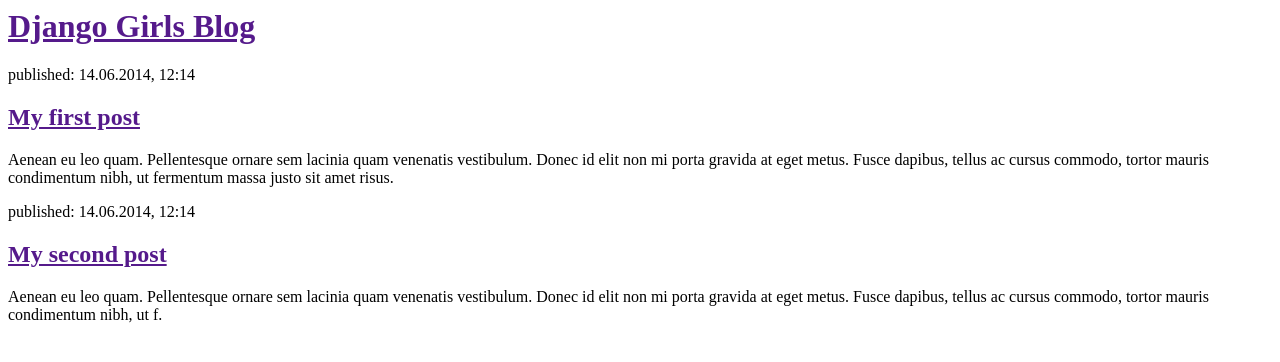
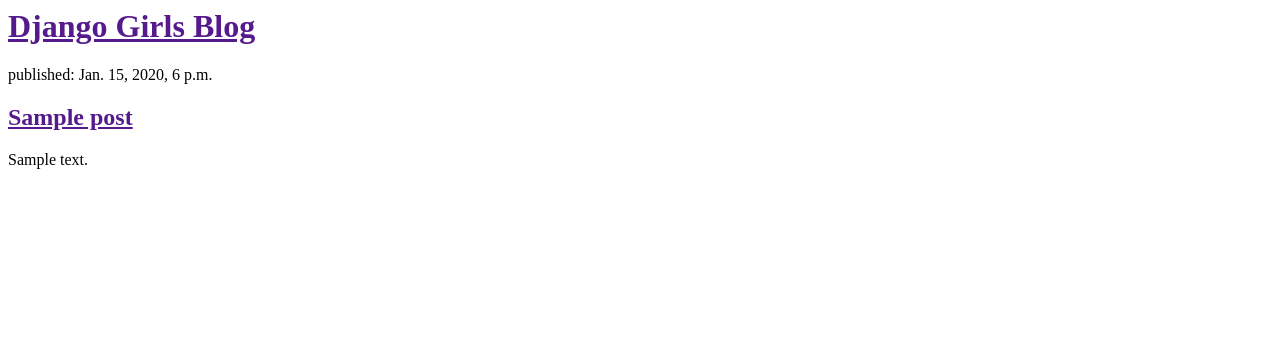
Before and after one commit to xylong0629/my-first-blog, a Django app: template blog/templates/blog/post_list.html in a window 1280 px wide. Shown: the top 362 px of the page. Run offline with Django 3.2, Linux system fonts and the light colour scheme; the template is opened without the code that fills it: values that come from a table or form of the project are taken from there, others are empty; tables that the repository leaves empty hold one stand-in row (values such as "Sample post").

Commit message:
Modefied template to display posts from database

```diff
--- a/blog/templates/blog/post_list.html
+++ b/blog/templates/blog/post_list.html
@@ -16,16 +16,18 @@
             <h1><a href="">Django Girls Blog</a></h1>
         </div>
 
+<!--            {{ posts }} -->
+        {% for post in posts %}
         <div>
-            <p>published: 14.06.2014, 12:14</p>
-            <h2><a href="">My first post</a></h2>
-            <p>Aenean eu leo quam. Pellentesque ornare sem lacinia quam venenatis vestibulum. Donec id elit non mi porta gravida at eget metus. Fusce dapibus, tellus ac cursus commodo, tortor mauris condimentum nibh, ut fermentum massa justo sit amet risus.</p>
+            <p>published: {{ post.published_date }}</p>
+            <h2><a href="">{{ post.title }}</a></h2>
+            <p> {{ post.text | linebreaks }}</p>
         </div>
-
-        <div>
+        {% endfor %}
+<!--        <div>
             <p>published: 14.06.2014, 12:14</p>
             <h2><a href="">My second post</a></h2>
             <p>Aenean eu leo quam. Pellentesque ornare sem lacinia quam venenatis vestibulum. Donec id elit non mi porta gravida at eget metus. Fusce dapibus, tellus ac cursus commodo, tortor mauris condimentum nibh, ut f.</p>
-        </div>
+        </div> -->
     </body>
 </html>
--- a/blog/views.py
+++ b/blog/views.py
@@ -1,5 +1,9 @@
 from django.shortcuts import render
 
 # Create your views here.
+from django.utils import timezone
+from .models import Post
+
 def post_list(request):
-    return render(request, 'blog/post_list.html', {})
+    posts = Post.objects.filter(published_date__lte=timezone.now()).order_by('published_date')
+    return render(request, 'blog/post_list.html', { 'posts' : posts })
```
